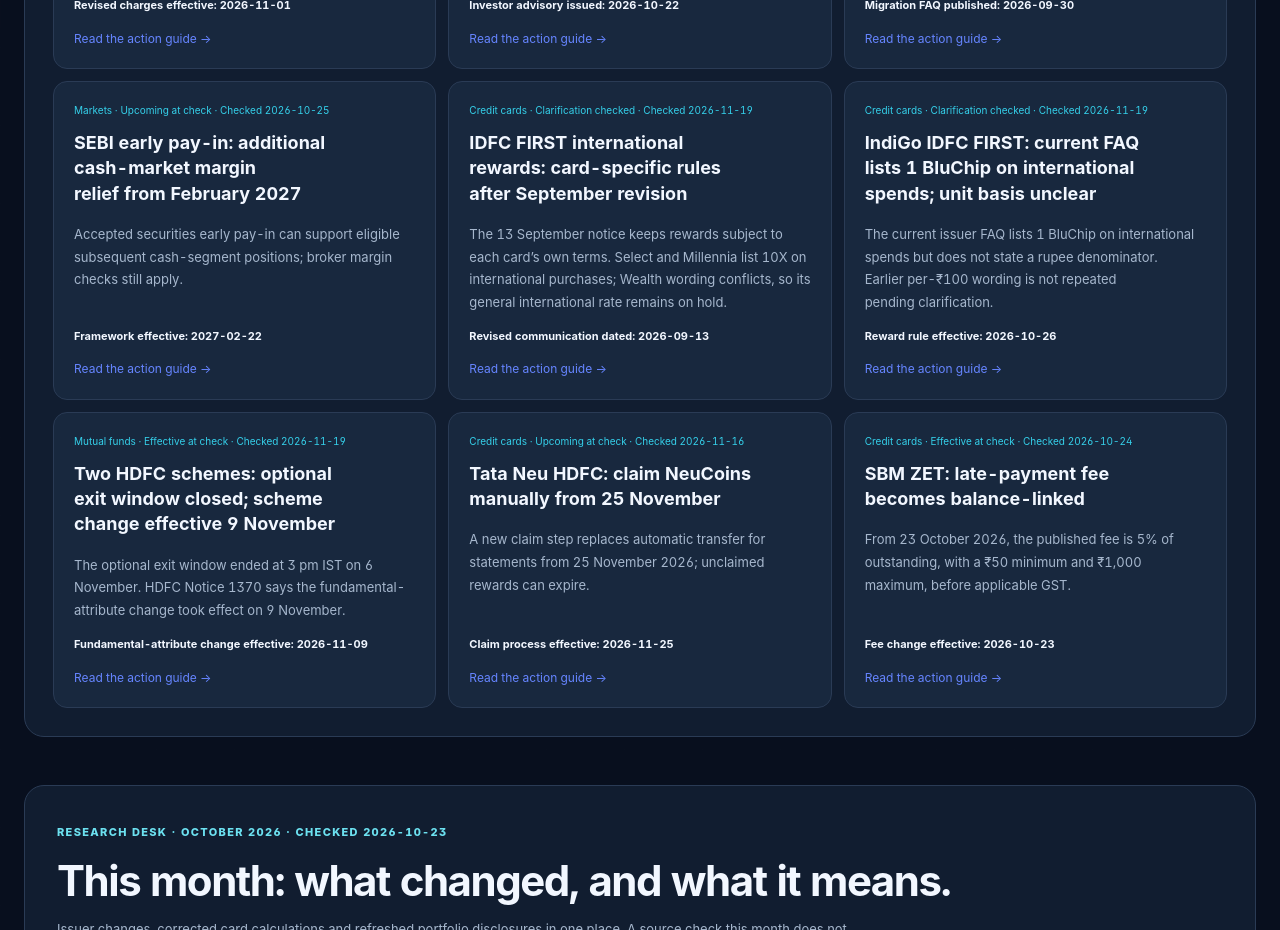
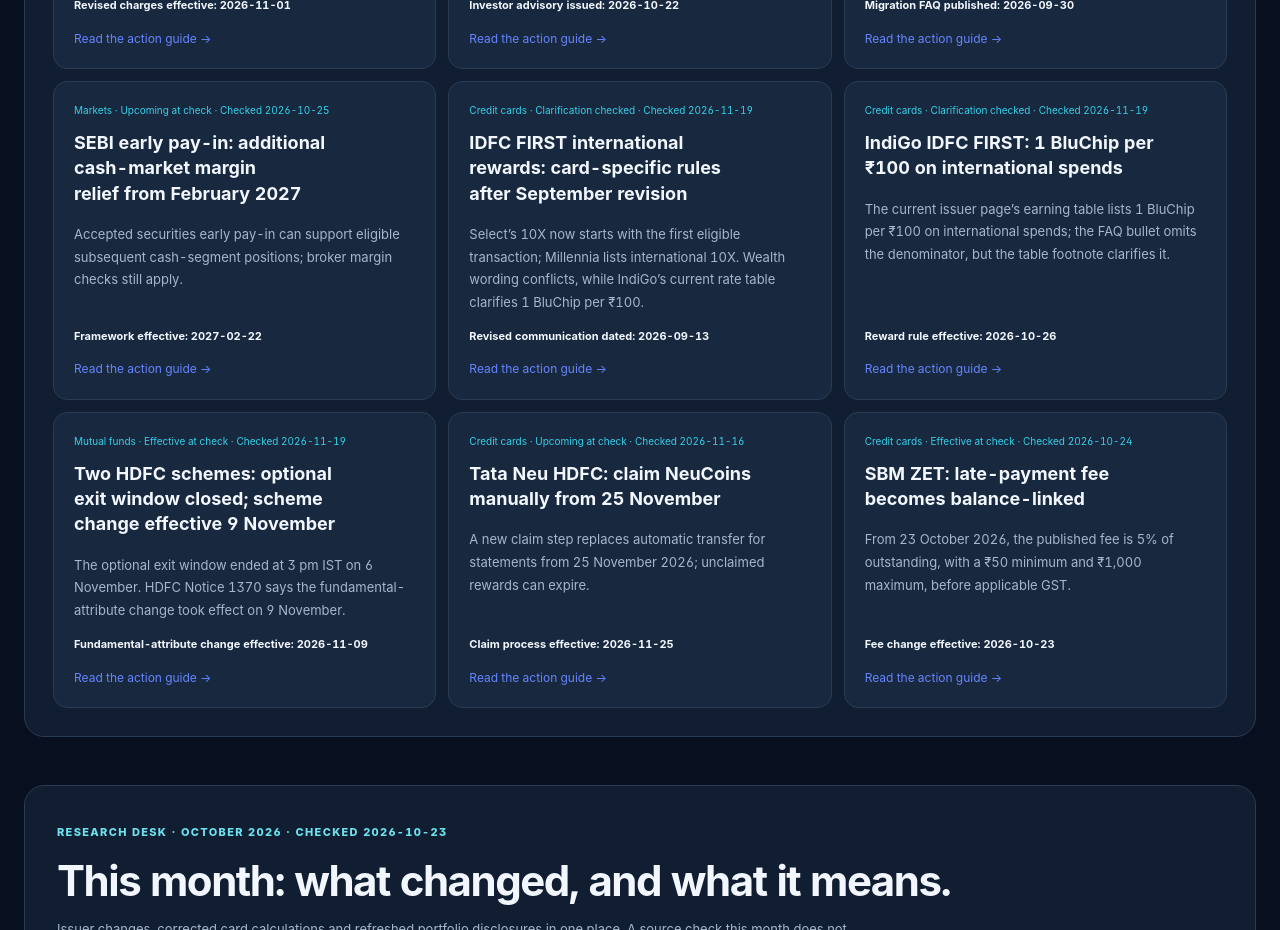
Before and after one commit to aqdas1820/credonomics-site, a Next.js app: page / in a window 1280 px wide. Shown: the part 9460-10390 px from the top of the page. Built offline with nearby package versions, Linux system fonts and the light colour scheme; no server answers.

Commit message:
Validate latest Research Watch issuer-term corrections

```diff
--- a/app/data/research-watch.ts
+++ b/app/data/research-watch.ts
@@ -1280,53 +1280,54 @@ export const researchWatch: WatchItem[] = [
   {
     slug: 'idfc-international-rewards-revised-september-notice',
     title: 'IDFC FIRST international rewards: card-specific rules after September revision',
-    summary: 'The 13 September notice keeps rewards subject to each card’s own terms. Select and Millennia list 10X on international purchases; Wealth wording conflicts, so its general international rate remains on hold.',
+    summary: 'Select’s 10X now starts with the first eligible transaction; Millennia lists international 10X. Wealth wording conflicts, while IndiGo’s current rate table clarifies 1 BluChip per ₹100.',
     category: 'Credit cards', checkedAt: '2026-11-19', publishedAt: '2026-10-25', announcementDate: '2026-09-13', eventDate: '2026-09-13', dateLabel: 'Revised communication dated', statusLabel: 'Clarification checked',
-    updateNote: '19 November: rechecked the revised notice and current Select, Millennia, Wealth and IndiGo product pages. Corrected product-specific exceptions: Wealth’s headline and detailed reward terms conflict, and the IndiGo FAQ does not show a per-₹100 denominator. Those unresolved points remain HOLD.',
+    updateNote: '19 November: rechecked the revised notice and current Select, Millennia, Wealth and IndiGo product pages plus the Select cardholder communication. Select’s prior ₹20,000 monthly 10X unlock was removed from 18 June 2026 for eligible Dining, Travel and International transactions. Wealth’s headline and detailed reward terms still conflict. The IndiGo FAQ bullet omits the denominator, but the same product page’s earning table and per-₹100 footnote clarify the rate.',
     source: 'https://www.idfcfirst.bank.in/content/dam/idfcfirstbank/pdf/credit-card/Credit-Card-Communication-13-Sep-26.pdf', sourceLabel: 'IDFC FIRST Bank: revised 13 September 2026 communication', sourceLocation: 'One-page revised notice; current product-page reward sections and exclusions checked 19 November 2026.',
     additionalSources: [
       { url: 'https://www.idfcfirst.bank.in/content/dam/idfcfirstbank/pdf/credit-card/Credit-Card-Communication1-Sep-26.pdf', label: 'Earlier September communication, retained for comparison' },
       { url: 'https://www.idfcfirst.bank.in/credit-card/select', label: 'FIRST Select: current international reward terms and exclusions' },
+      { url: 'https://www.idfcfirst.bank.in/content/dam/idfcfirstbank/pdf/credit-card/FIRST-Select-Credit-Card-Communication-May-26.pdf', label: 'FIRST Select: 18 June 2026 cardholder update removing the ₹20,000 unlock for 10X Dining, Travel and International spends' },
       { url: 'https://www.idfcfirst.bank.in/credit-card/millennia', label: 'FIRST Millennia: current international reward terms and exclusions' },
       { url: 'https://www.idfcfirst.bank.in/credit-card/wealth', label: 'FIRST Wealth: headline and detailed reward terms conflict on international spend scope' },
-      { url: 'https://www.idfcfirst.bank.in/credit-card/indigo-credit-card', label: 'IndiGo FIRST Dual: current BluChip FAQ; spend denominator not stated' },
+      { url: 'https://www.idfcfirst.bank.in/credit-card/indigo-credit-card', label: 'IndiGo FIRST Dual: current BluChip earning table, FAQ and per-₹100 rate footnote' },
     ],
     audience: 'Holders of IDFC FIRST Select, Millennia or Wealth cards, and IndiGo FIRST Dual cardholders comparing international reward terms.',
     facts: [
       'The revised 13 September 2026 bank communication says applicable international reward points continue alongside zero forex markup, subject to each card’s own reward terms. It does not establish one universal international earn rate for all IDFC FIRST cards.',
-      'The current FIRST Select page lists 10X reward points on Dining, Travel and international purchases, as well as birthday spends. It separately lists exclusions including fuel, EMI, cash withdrawals, rental/property management, government services, education, wallet loads, utilities, insurance, railways and FASTag.',
+      'The current FIRST Select page lists 10X reward points on Dining, Travel and international purchases, as well as birthday spends. Its card-specific communication says that, effective 18 June 2026, 10X starts from the first eligible transaction in those categories; the earlier ₹20,000 monthly unlock was removed. The PDF defines international purchases as transactions at international merchants. One image label on the product page still mentions monthly spends above ₹20,000, so the dated cardholder PDF is used to resolve that stale label. The page separately lists exclusions including fuel, EMI, cash withdrawals, rental/property management, government services, education, wallet loads, utilities, insurance, railways and FASTag.',
       'The current FIRST Millennia page lists 10X reward points on Dining, Travel, international purchases and birthday spends; other categories have their own 3X/1X treatment and exclusions.',
       'The FIRST Wealth page is internally inconsistent: a headline says 10X reward points on international spends, while its detailed 10X section says international spends done on your birthday. The general international-spend rate for Wealth remains HOLD pending issuer clarification.',
-      'The separate IndiGo FIRST Dual page currently lists 1 BluChip on international spends but does not state a rupee denominator in the displayed FAQ. The earlier per-₹100 wording is not repeated without current issuer confirmation.',
+      'The separate IndiGo FIRST Dual page lists 1 BluChip on international spends. Its earning table says the displayed category rates are per ₹100 spent, so the international rate is 1 BluChip per ₹100; the FAQ bullet alone omits that denominator. The same page caps earning at spends up to the credit limit per billing cycle.',
     ],
     actions: [
       'Check the exact card variant and its current reward table before estimating international rewards; do not extrapolate Select or Millennia terms to Wealth.',
       'For FIRST Wealth, seek issuer clarification on whether 10X applies to all international spends or only birthday spends; do not rely on the promotional headline alone.',
-      'For IndiGo FIRST Dual, confirm the spend unit/denominator with IDFC before estimating BluChips per rupee.',
+      'For IndiGo FIRST Dual, the current earning table shows 1 BluChip per ₹100 on international spends; check the credit-limit-per-billing-cycle earning cap before estimating total points.',
       'Use each card’s own exclusions, point value and redemption terms. A 10X multiplier is not a 10% cashback rate.',
     ],
-    limits: 'Checked 19 November 2026. The revised communication is dated 13 September 2026. The Select and Millennia product pages list international 10X rewards subject to their terms. FIRST Wealth’s headline and detailed section conflict, so the general international rate is HOLD. The IndiGo FAQ does not state the rupee basis for 1 BluChip; the previous per-₹100 wording is not substantiated by the current displayed FAQ. Reward caps, valuations and redemption outcomes are not fully verified here; no ranking formula or rupee valuation is changed.',
+    limits: 'Checked 19 November 2026. The revised communication is dated 13 September 2026. FIRST Select’s 18 June cardholder update removes the earlier ₹20,000 unlock for eligible Dining, Travel and International purchases; Millennia lists international 10X subject to its own terms. FIRST Wealth’s headline and detailed section conflict, so the general international rate remains HOLD. The IndiGo FAQ bullet alone omits the denominator, but the current earning table and its per-₹100 footnote state 1 BluChip per ₹100 for international spends. BluChip rupee value and full redemption outcomes are not fixed; no ranking formula or rupee valuation is changed.',
   },
   {
     slug: 'idfc-indigo-international-rewards-october-2026',
-    title: 'IndiGo IDFC FIRST: current FAQ lists 1 BluChip on international spends; unit basis unclear',
-    summary: 'The current issuer FAQ lists 1 BluChip on international spends but does not state a rupee denominator. Earlier per-₹100 wording is not repeated pending clarification.',
+    title: 'IndiGo IDFC FIRST: 1 BluChip per ₹100 on international spends',
+    summary: 'The current issuer page’s earning table lists 1 BluChip per ₹100 on international spends; the FAQ bullet omits the denominator, but the table footnote clarifies it.',
     category: 'Credit cards', checkedAt: '2026-11-19', publishedAt: '2026-10-24', eventDate: '2026-10-26', dateLabel: 'Reward rule effective', statusLabel: 'Clarification checked',
-    updateNote: '19 November: re-read the current IDFC FIRST IndiGo FAQ. It lists 1 BluChip on international spends but does not show a per-₹100 denominator; the earlier per-₹100 wording is held pending issuer clarification.',
-    source: 'https://www.idfcfirst.bank.in/credit-card/indigo-credit-card', sourceLabel: 'IDFC FIRST Bank: IndiGo Dual card FAQ', sourceLocation: 'FAQ “How will I earn IndiGo BluChips on My Card?” and current international-spend/forex sections.',
+    updateNote: '19 November: re-read the current IDFC FIRST IndiGo product page. The FAQ bullet lists 1 BluChip on international spends, while the same page’s earning table and general per-₹100 footnote clarify the unit. The earlier HOLD on the denominator is resolved by the issuer’s own table.',
+    source: 'https://www.idfcfirst.bank.in/credit-card/indigo-credit-card', sourceLabel: 'IDFC FIRST Bank: IndiGo Dual card FAQ', sourceLocation: 'FAQ “How will I earn IndiGo BluChips on My Card?”, “Earn with Every Spend” table, and the page footnote stating that displayed category rates are per ₹100 spent.',
     audience: 'IndiGo IDFC FIRST Dual cardholders checking international-spend rewards and forex charges.',
     facts: [
-      'The current issuer FAQ lists 1 IndiGo BluChip on international spends. The displayed text does not specify a per-₹100 denominator or another spend unit.',
+      'The current issuer page’s earning table lists 1 IndiGo BluChip on international spends and states that the displayed category rates are per ₹100 spent. The FAQ bullet itself omits the denominator, but the table footnote clarifies the unit.',
       'The current product page also lists zero forex markup for international transactions.',
       'BluChips are a separate reward currency, not cash. The issuer’s FAQ says redemption is for IndiGo flights and the value can vary by flight, source, destination and date.',
-      'The current page does not establish a fixed rupee value for one BluChip or a per-transaction reward basis.',
+      'The current product page does not establish a fixed rupee value for one BluChip; value varies by flight, source, destination and booking date.',
     ],
     actions: [
-      'Do not assume the earlier per-₹100 wording until IDFC confirms the spend unit in its current terms or in writing.',
+      'Use the issuer’s current table rate of 1 BluChip per ₹100 for international spends, while checking the credit-limit-per-billing-cycle cap.',
       'Check the current card FAQ and MITC before estimating rewards on an international transaction.',
       'Do not compare a BluChip count with cashback at a fixed rupee value; use the actual IndiGo redemption shown for the intended flight.',
     ],
-    limits: 'Checked 19 November 2026. The current official page lists 1 BluChip on international spends but does not state the spend denominator. The previously published per-₹100 phrasing is not substantiated by the current displayed FAQ and is held pending clarification. No fixed BluChip rupee value, reward cap or ranking valuation is inferred.',
+    limits: 'Checked 19 November 2026. The current official product page’s earning table and per-₹100 footnote support 1 BluChip per ₹100 on international spends, although the FAQ bullet alone omits the denominator. The page says rewards are earned only up to the credit limit per billing cycle. No fixed BluChip rupee value or ranking valuation is inferred.',
   },
   {
     slug: 'hdfc-fund-covered-call-exit-window-november-2026',
```
